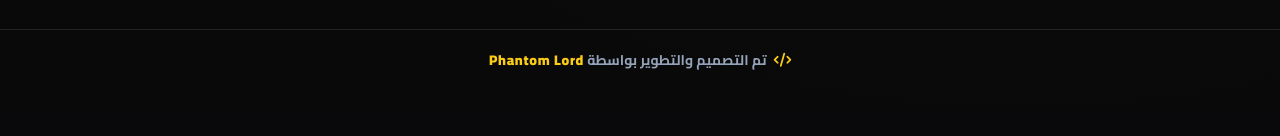
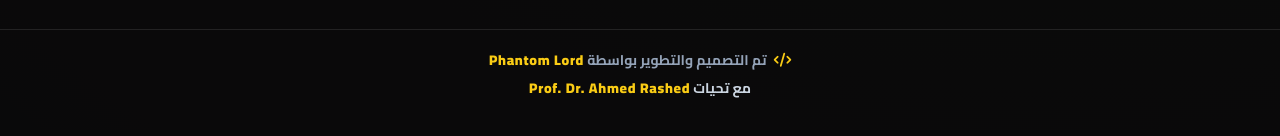
Before and after one commit to gymfitnes896-afk/fitnes-club1, a plain HTML site: page index.html in a window 1280 px wide. Shown: the part 5677-5813 px from the top of the page. Before the commit the page ends 5787 px from the top, so only its background shows below. Drawn offline with nearby package versions, Linux system fonts and the light colour scheme.

Commit message:
Update index.html

```diff
--- a/index.html
+++ b/index.html
@@ -487,10 +487,13 @@
         </div>
 
         <!-- Developer Credit -->
-        <div class="max-w-7xl mx-auto px-4 sm:px-6 mt-8 pt-5 border-t border-white/10 text-center">
+        <div class="max-w-7xl mx-auto px-4 sm:px-6 mt-8 pt-5 border-t border-white/10 text-center space-y-2">
             <p class="text-xs sm:text-sm text-slate-400 font-bold">
                 <i class="fa-solid fa-code text-yellow-400 ml-1"></i>
                 تم التصميم والتطوير بواسطة <span class="text-yellow-400 font-black tracking-wider" dir="ltr">Phantom Lord</span>
+            </p>
+            <p class="text-xs sm:text-sm text-slate-300 font-bold">
+                مع تحيات <span class="text-yellow-400 font-black tracking-wider" dir="ltr">Prof. Dr. Ahmed Rashed</span>
             </p>
         </div>
     </footer>
```
